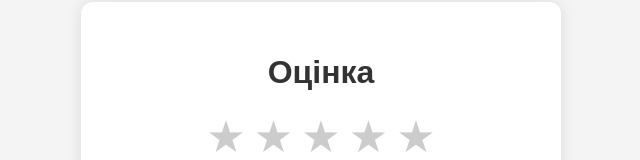
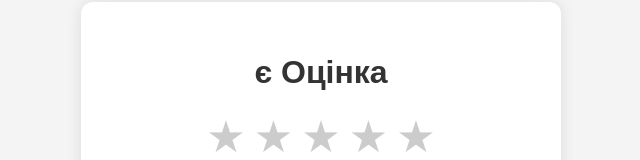
Before and after one commit to bortodin/feedback-vercel, a website: page public/feedback.html in a window 1280 px wide. Shown: the part 190-350 px from the top of the page, without its empty margins (319-959 px from the left). Drawn offline with Linux system fonts and the light colour scheme.

Commit message:
Update feedback.html

```diff
--- a/public/feedback.html
+++ b/public/feedback.html
@@ -104,7 +104,7 @@
 </head>
 <body>
     <div class="container">
-        <h1>Оцінка</h1>
+        <h1>є Оцінка</h1>
 
         <form id="feedbackForm">
             <div class="rating">
```
